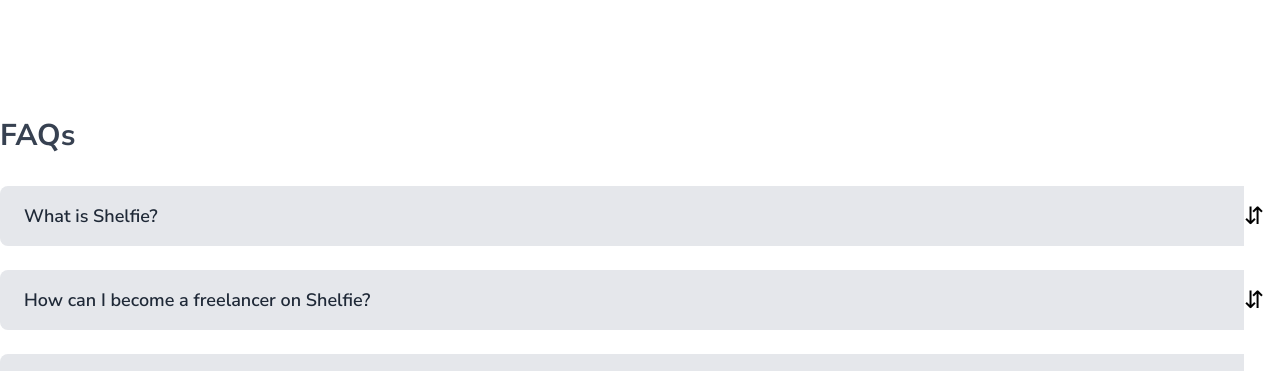
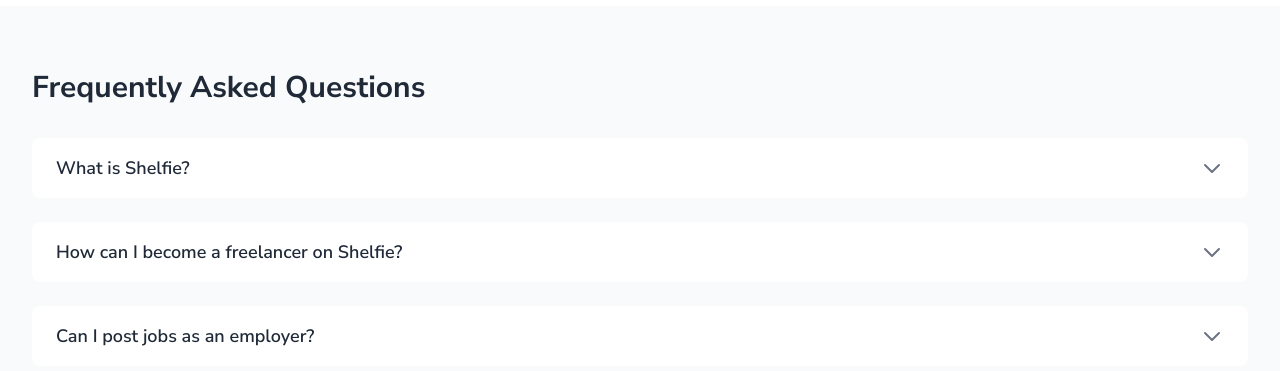
Before and after one commit to xtesl/frontend, a Vue app: page /#/ in a window 1280 px wide. Shown: the part 2426-2797 px from the top of the page. Built offline with nearby package versions, Linux system fonts and the light colour scheme.

Commit message:
Change page look
Add Join Button, Change Hero text font, Change FAQs section design

```diff
--- a/index.html
+++ b/index.html
@@ -6,6 +6,7 @@
     <link href="https://cdn.jsdelivr.net/npm/flowbite@2.5.2/dist/flowbite.min.css" rel="stylesheet" />
     <link href="https://fonts.googleapis.com/css2?family=Montserrat:wght@400;500;600;700&display=swap" rel="stylesheet">
     <link href="https://fonts.googleapis.com/css2?family=Nunito+Sans:wght@400;600;700&display=swap" rel="stylesheet">
+    <link href="https://fonts.googleapis.com/css2?family=Great+Vibes&display=swap" rel="stylesheet">
 
     <meta name="viewport" content="width=device-width, initial-scale=1.0">
 
--- a/src/assets/main.css
+++ b/src/assets/main.css
@@ -6,3 +6,7 @@
 html, body {
     font-family: 'Nunito Sans', sans-serif;
   }
+
+.stylish_font {
+   font-family: 'Great Vibes', cursive;
+}
--- a/src/components/Hero.vue
+++ b/src/components/Hero.vue
@@ -17,7 +17,7 @@
         >
           <div class="flex flex-col items-center lg:items-start">
             <h2
-              class="max-w-lg mb-4 sm:mb-6 font-sans text-3xl sm:text-4xl md:text-5xl font-bold tracking-tight text-white font-playfair"
+              class="max-w-lg mb-4 sm:mb-6 font-sans text-3xl sm:text-4xl md:text-5xl font-bold tracking-tight text-white stylish_font"
             >
               Empowering Students,
               <br class="hidden md:block" />
--- a/src/components/Home/FAQs.vue
+++ b/src/components/Home/FAQs.vue
@@ -1,102 +1,132 @@
 <template>
-    <section class="py-16 bg-white">
-      <div class="container-xl lg:container mx-auto text-left">
-        <h1 class="text-3xl font-bold text-gray-700 mb-8">FAQs</h1>
+  <section class="py-16 bg-gray-50">
+    <div class="container mx-auto px-4 sm:px-6 lg:px-8">
+      <h1 class="text-3xl font-bold text-gray-800 mb-8">Frequently Asked Questions</h1>
 
       <div class="space-y-6">
         <!-- Question 1 -->
-          <div class="flex items-center justify-between bg-white rounded-lg overflow-hidden">
+        <div class="bg-white rounded-lg overflow-hidden">
           <button
             @click="toggleAnswer(1)"
-              class="w-full text-left px-6 py-4 text-lg font-semibold text-gray-800 bg-gray-200 hover:bg-gray-300 focus:outline-none"
+            class="w-full flex items-center justify-between px-6 py-4 text-lg font-semibold text-gray-800 bg-white hover:bg-gray-50 focus:outline-none transition-colors duration-200"
           >
-              What is Shelfie?
+            <span>What is Shelfie?</span>
+            <svg
+              :class="{ 'rotate-180': activeQuestion === 1 }"
+              class="w-6 h-6 text-gray-500 transition-transform duration-200"
+              fill="none"
+              viewBox="0 0 24 24"
+              stroke="currentColor"
+            >
+              <path stroke-linecap="round" stroke-linejoin="round" stroke-width="2" d="M19 9l-7 7-7-7" />
+            </svg>
           </button>
-            <span
-              :class="{'rotate-180': activeQuestion === 1}"
-              class="transition-transform cursor-pointer mr-4"
+          <div
+            v-show="activeQuestion === 1"
+            class="px-6 py-4 text-gray-600 border-t border-gray-100"
           >
-              &#x21f5;
-            </span>
+            Shelfie is a platform that connects talented students with employers seeking fresh skills and innovative solutions.
           </div>
-          <div v-show="activeQuestion === 1" class="px-6 py-4 text-gray-600">
-            Shelfie is a platform that connects talented students with employers seeking fresh skills and innovative solutions.
         </div>
 
         <!-- Question 2 -->
-          <div class="flex items-center justify-between bg-white rounded-lg overflow-hidden">
+        <div class="bg-white rounded-lg overflow-hidden">
           <button
             @click="toggleAnswer(2)"
-              class="w-full text-left px-6 py-4 text-lg font-semibold text-gray-800 bg-gray-200 hover:bg-gray-300 focus:outline-none"
+            class="w-full flex items-center justify-between px-6 py-4 text-lg font-semibold text-gray-800 bg-white hover:bg-gray-50 focus:outline-none transition-colors duration-200"
           >
-              How can I become a freelancer on Shelfie?
+            <span>How can I become a freelancer on Shelfie?</span>
+            <svg
+              :class="{ 'rotate-180': activeQuestion === 2 }"
+              class="w-6 h-6 text-gray-500 transition-transform duration-200"
+              fill="none"
+              viewBox="0 0 24 24"
+              stroke="currentColor"
+            >
+              <path stroke-linecap="round" stroke-linejoin="round" stroke-width="2" d="M19 9l-7 7-7-7" />
+            </svg>
           </button>
-            <span
-              :class="{'rotate-180': activeQuestion === 2}"
-              class="transition-transform cursor-pointer mr-4"
+          <div
+            v-show="activeQuestion === 2"
+            class="px-6 py-4 text-gray-600 border-t border-gray-100"
           >
-              &#x21f5;
-            </span>
+            Students can create a freelancer account by signing up and completing their profile. Once approved, you can start applying for available projects.
           </div>
-          <div v-show="activeQuestion === 2" class="px-6 py-4 text-gray-600">
-            Students can create a freelancer account by signing up and completing their profile. Once approved, you can start applying for available projects.
         </div>
 
         <!-- Question 3 -->
-          <div class="flex items-center justify-between bg-white rounded-lg overflow-hidden">
+        <div class="bg-white rounded-lg overflow-hidden">
           <button
             @click="toggleAnswer(3)"
-              class="w-full text-left px-6 py-4 text-lg font-semibold text-gray-800 bg-gray-200 hover:bg-gray-300 focus:outline-none"
+            class="w-full flex items-center justify-between px-6 py-4 text-lg font-semibold text-gray-800 bg-white hover:bg-gray-50 focus:outline-none transition-colors duration-200"
           >
-              Can I post jobs as an employer?
+            <span>Can I post jobs as an employer?</span>
+            <svg
+              :class="{ 'rotate-180': activeQuestion === 3 }"
+              class="w-6 h-6 text-gray-500 transition-transform duration-200"
+              fill="none"
+              viewBox="0 0 24 24"
+              stroke="currentColor"
+            >
+              <path stroke-linecap="round" stroke-linejoin="round" stroke-width="2" d="M19 9l-7 7-7-7" />
+            </svg>
           </button>
-            <span
-              :class="{'rotate-180': activeQuestion === 3}"
-              class="transition-transform cursor-pointer mr-4"
+          <div
+            v-show="activeQuestion === 3"
+            class="px-6 py-4 text-gray-600 border-t border-gray-100"
           >
-              &#x21f5;
-            </span>
+            Yes, both businesses and individuals, including students, can post jobs on Shelfie. You can list your job and find talented freelancers to work with.
           </div>
-          <div v-show="activeQuestion === 3" class="px-6 py-4 text-gray-600">
-            Yes, both businesses and individuals, including students, can post jobs on Shelfie. You can list your job and find talented freelancers to work with.
         </div>
 
         <!-- Question 4 -->
-          <div class="flex items-center justify-between bg-white rounded-lg overflow-hidden">
+        <div class="bg-white rounded-lg overflow-hidden">
           <button
             @click="toggleAnswer(4)"
-              class="w-full text-left px-6 py-4 text-lg font-semibold text-gray-800 bg-gray-200 hover:bg-gray-300 focus:outline-none"
+            class="w-full flex items-center justify-between px-6 py-4 text-lg font-semibold text-gray-800 bg-white hover:bg-gray-50 focus:outline-none transition-colors duration-200"
           >
-              Is there a fee to use Shelfie?
+            <span>Is there a fee to use Shelfie?</span>
+            <svg
+              :class="{ 'rotate-180': activeQuestion === 4 }"
+              class="w-6 h-6 text-gray-500 transition-transform duration-200"
+              fill="none"
+              viewBox="0 0 24 24"
+              stroke="currentColor"
+            >
+              <path stroke-linecap="round" stroke-linejoin="round" stroke-width="2" d="M19 9l-7 7-7-7" />
+            </svg>
           </button>
-            <span
-              :class="{'rotate-180': activeQuestion === 4}"
-              class="transition-transform cursor-pointer mr-4"
+          <div
+            v-show="activeQuestion === 4"
+            class="px-6 py-4 text-gray-600 border-t border-gray-100"
           >
-              &#x21f5;
-            </span>
+            Shelfie charges a small commission on completed projects, both from freelancers and employers. For more details, please check our Terms of Service.
           </div>
-          <div v-show="activeQuestion === 4" class="px-6 py-4 text-gray-600">
-            Shelfie charges a small commission on completed projects, both from freelancers and employers. For more details, please check our Terms of Service.
         </div>
 
         <!-- Question 5 -->
-          <div class="flex items-center justify-between bg-white rounded-lg overflow-hidden">
+        <div class="bg-white rounded-lg  overflow-hidden">
           <button
             @click="toggleAnswer(5)"
-              class="w-full text-left px-6 py-4 text-lg font-semibold text-gray-800 bg-gray-200 hover:bg-gray-300 focus:outline-none"
+            class="w-full flex items-center justify-between px-6 py-4 text-lg font-semibold text-gray-800 bg-white hover:bg-gray-50 focus:outline-none transition-colors duration-200"
           >
-              How do I get paid as a freelancer?
+            <span>How do I get paid as a freelancer?</span>
+            <svg
+              :class="{ 'rotate-180': activeQuestion === 5 }"
+              class="w-6 h-6 text-gray-500 transition-transform duration-200"
+              fill="none"
+              viewBox="0 0 24 24"
+              stroke="currentColor"
+            >
+              <path stroke-linecap="round" stroke-linejoin="round" stroke-width="2" d="M19 9l-7 7-7-7" />
+            </svg>
           </button>
-            <span
-              :class="{'rotate-180': activeQuestion === 5}"
-              class="transition-transform cursor-pointer mr-4"
+          <div
+            v-show="activeQuestion === 5"
+            class="px-6 py-4 text-gray-600 border-t border-gray-100"
           >
-              &#x21f5;
-            </span>
+            Freelancers are paid through the platform once the employer releases the funds. The process is safe and secure through our escrow system.
           </div>
-          <div v-show="activeQuestion === 5" class="px-6 py-4 text-gray-600">
-            Freelancers are paid through the platform once the employer releases the funds. The process is safe and secure through our escrow system.
         </div>
       </div>
     </div>
@@ -120,16 +150,48 @@
 </script>
 
 <style scoped>
-  /* Optional: Add transition to make the answer appear smoothly */
-  button {
-    transition: background-color 0.3s ease;
+/* Base styles for smooth transitions */
+.rotate-180 {
+  transform: rotate(180deg);
 }
 
-  button:hover {
-    background-color: #e2e8f0;
+/* Responsive styles */
+@media (max-width: 640px) {
+  .container {
+    padding-left: 1rem;
+    padding-right: 1rem;
   }
 
-  span {
-    font-size: 24px;
+  h1 {
+    font-size: 2rem;
+  }
+
+  button {
+    font-size: 1rem;
+    padding: 0.75rem 1rem;
+  }
+
+  svg {
+    width: 1.25rem;
+    height: 1.25rem;
+  }
+}
+
+@media (min-width: 768px) {
+  .container {
+    max-width: 768px;
+  }
+}
+
+@media (min-width: 1024px) {
+  .container {
+    max-width: 1024px;
+  }
+}
+
+@media (min-width: 1280px) {
+  .container {
+    max-width: 1280px;
+  }
 }
 </style>
```
Also changed, not shown: src/components/navigators/buttons/PrimaryButton.vue (added, +56 -0 lines), src/views/HomeView.vue (+7 -2 lines). Lines whose indentation alone changed are shown as unchanged.
